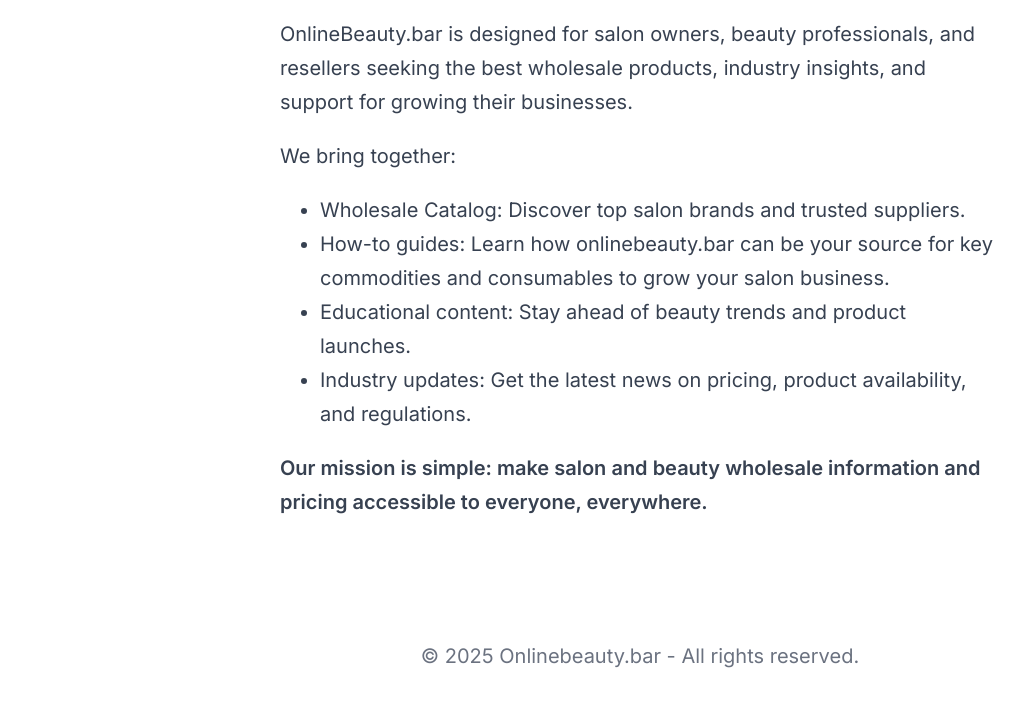
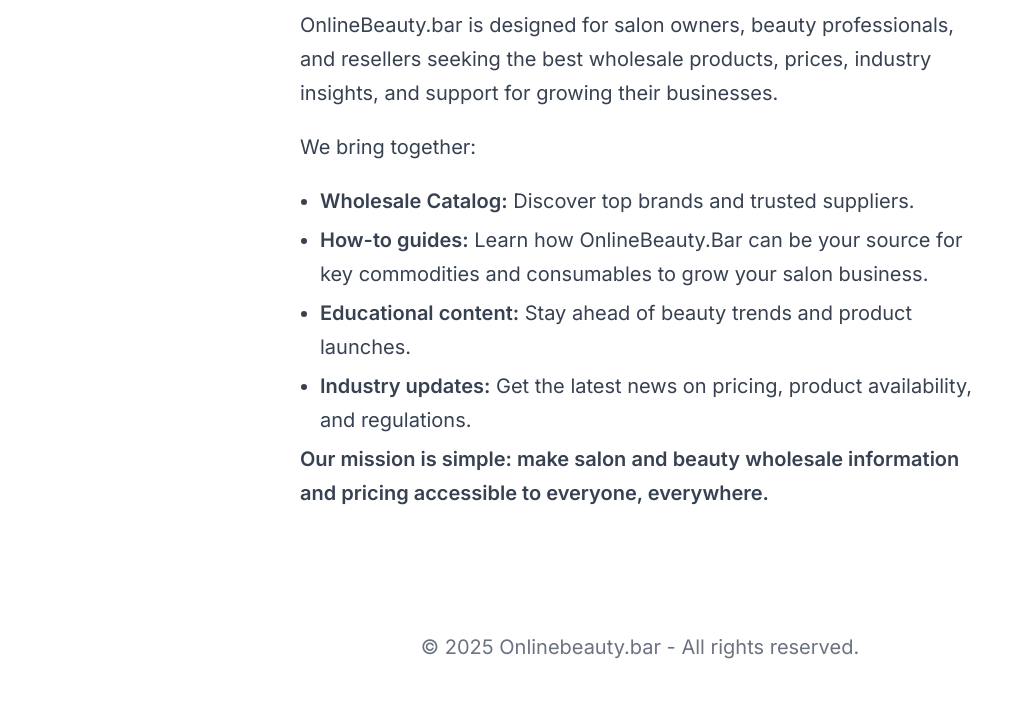
Before and after one commit to StephenPower/online-beauty-bar, an Astro site: page / in a window 1280 px wide. Shown: the part 371-1091 px from the top of the page, without its empty margins (0-1024 px from the left). Built offline with nearby package versions, Linux system fonts and the light colour scheme; Astro itself is replaced by a stand-in of ours.

Commit message:
updated homepage, css, and text

```diff
--- a/astro.config.mjs
+++ b/astro.config.mjs
@@ -9,7 +9,6 @@
 export default defineConfig({
   site: "https://wwww.onlinebeauty.bar",
   integrations: [mdx(), sitemap()],
-
   adapter: cloudflare({
     platformProxy: {
       enabled: true,
--- a/package.json
+++ b/package.json
@@ -1,5 +1,5 @@
 {
-  "name": "astro-blog-starter-template",
+  "name": "onlinebeautybar",
   "description": "Build a personal website, blog, or portfolio with Astro.",
   "private": true,
   "cloudflare": {
@@ -21,11 +21,11 @@
     "@astrojs/sitemap": "3.4.1",
     "@tailwindcss/vite": "^4.1.12",
     "astro": "^5.13.5",
-    "tailwindcss": "^4.1.12",
     "typescript": "5.8.3"
   },
   "devDependencies": {
     "@tailwindcss/typography": "^0.5.16",
+    "tailwindcss": "^4.1.12",
     "wrangler": "4.21.x"
   },
   "scripts": {
--- a/src/components/Header.astro
+++ b/src/components/Header.astro
@@ -62,4 +62,10 @@
       display: none;
     }
   }
+  ul,
+  li {
+    list-style-type: circle;
+    margin-left: 20px;
+    margin-bottom: 5px; /* Default bullet (filled circle) */
+  }
 </style>
--- a/src/pages/index.astro
+++ b/src/pages/index.astro
@@ -14,7 +14,8 @@
     <Header />
     <main>
       <h2>Welcome to OnlineBeauty.bar</h2>
-      <h4>Every Salon's Wholesale Online Store Coming October 2025!</h4>
+      <h3>Every Salon's Wholesale Online Store</h3>
+      <h6><i>Coming October 2025!</i></h6>
       <p class="prose">
         Your trusted resource for salon and beauty wholesale supplies, trends,
         and business growth tips.
@@ -22,26 +23,29 @@
 
       <p class="prose">
         OnlineBeauty.bar is designed for salon owners, beauty professionals, and
-        resellers seeking the best wholesale products, industry insights, and
-        support for growing their businesses.
+        resellers seeking the best wholesale products, prices, industry
+        insights, and support for growing their businesses.
       </p>
       <p class="prose">
         We bring together:
         <ul>
-          <li>
-            Wholesale Catalog: Discover top salon brands and trusted suppliers.
+          <li
+            style="list-style-type: disc; margin-left: 20px; margin-bottom: 5px; ">
+            <b>Wholesale Catalog:</b> Discover top brands and trusted suppliers.
           </li>
-          <li>
-            How-to guides: Learn how onlinebeauty.bar can be your source for key
-            commodities and consumables to grow your salon business.
+          <li
+            style="list-style-type: disc; margin-left: 20px; margin-bottom: 5px; ">
+            <b> How-to guides:</b> Learn how OnlineBeauty.Bar can be your source
+            for key commodities and consumables to grow your salon business.
           </li>
-          <li>
-            Educational content: Stay ahead of beauty trends and product
-            launches.
+          <li
+            style="list-style-type: disc; margin-left: 20px; margin-bottom: 5px; ">
+            <b>Educational content:</b> Stay ahead of beauty trends and product launches.
           </li>
-          <li>
-            Industry updates: Get the latest news on pricing, product
-            availability, and regulations.
+          <li
+            style="list-style-type: disc; margin-left: 20px; margin-bottom: 5px; ">
+            <b>Industry updates:</b> Get the latest news on pricing, product availability,
+            and regulations.
           </li>
         </ul>
         <b>
--- a/src/styles/global.css
+++ b/src/styles/global.css
@@ -3,6 +3,7 @@
   https://github.com/HermanMartinus/bearblog/blob/297026a877bc2ab2b3bdfbd6b9f7961c350917dd/templates/styles/blog/default.css
   License MIT: https://github.com/HermanMartinus/bearblog/blob/master/LICENSE.md
  */
+
 
 :root {
   /* Primary Brand Colors */
@@ -26,6 +27,7 @@
   --font-body: 'Inter', sans-serif;
   --font-heading: 'Lora', serif;
 }
+
 
 @font-face {
   font-family: 'Inter';
@@ -217,3 +219,4 @@
   /* added line to stop words getting smushed together (as they go onto separate lines and some screen readers do not understand line feeds as a space */
   white-space: nowrap;
 }
+@import "tailwindcss";
```
Also changed, not shown: 2 other files.
